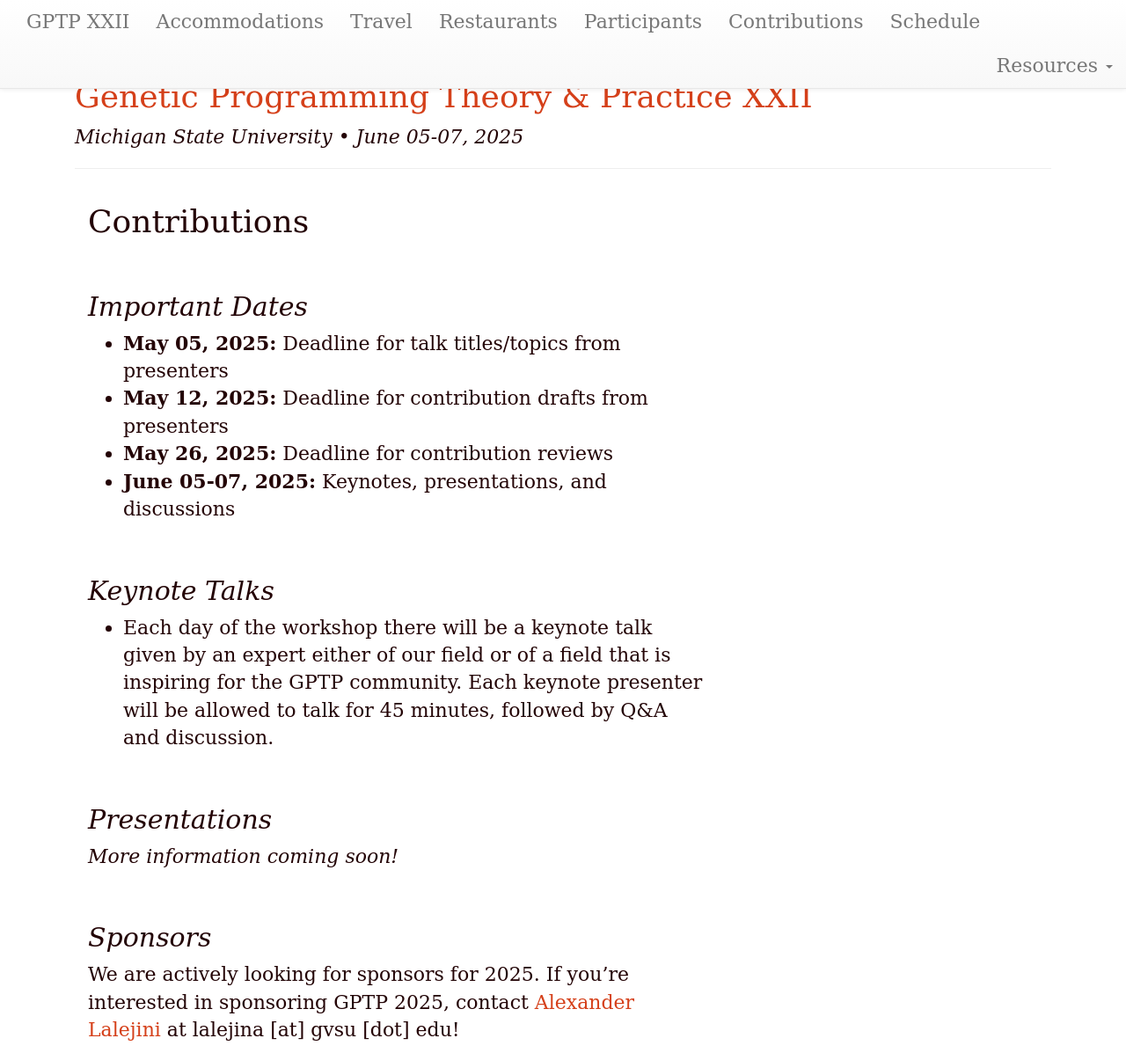
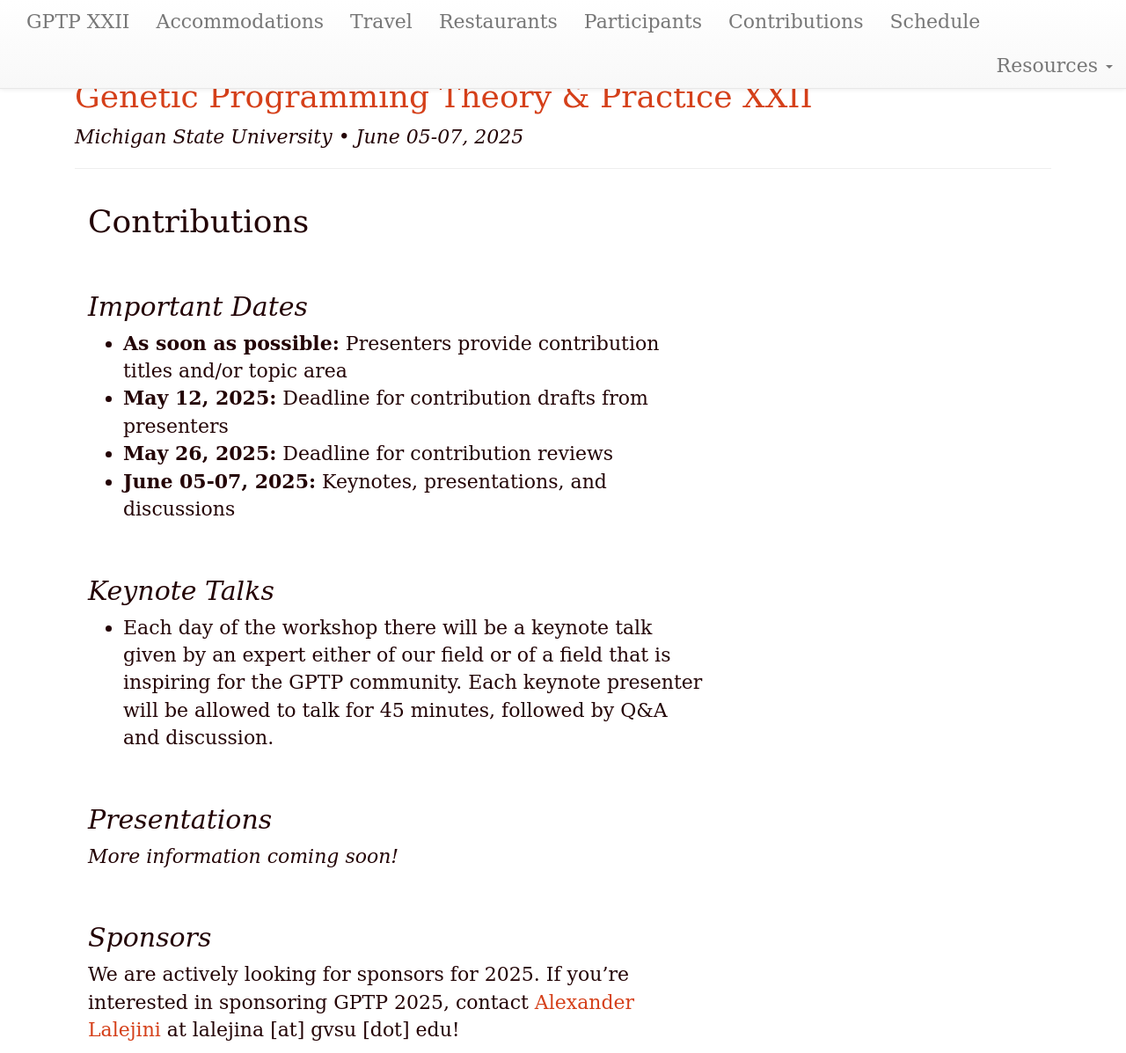
Before and after one commit to GPTP-workshop/gptp-workshop.github.io, a Jekyll site: the page built from contributions.md, in a window 1280 px wide and 1197 px high. Shown: the whole window at 88% size. Built offline with Jekyll 4.4.1, drawn with Linux system fonts in a browser that asks for light colours; our own code applies the rules of GitHub Pages for plain Markdown files.

Commit message:
Update timeline for talk titles/topics

```diff
--- a/contributions.md
+++ b/contributions.md
@@ -7,7 +7,7 @@ year: 2025
 
 ## Important Dates
 
-- **May 05, 2025:** Deadline for talk titles/topics from presenters
+- **As soon as possible:** Presenters provide contribution titles and/or topic area
 - **May 12, 2025:** Deadline for contribution drafts from presenters
 - **May 26, 2025:** Deadline for contribution reviews
 - **June 05-07, 2025:** Keynotes, presentations, and discussions
```
